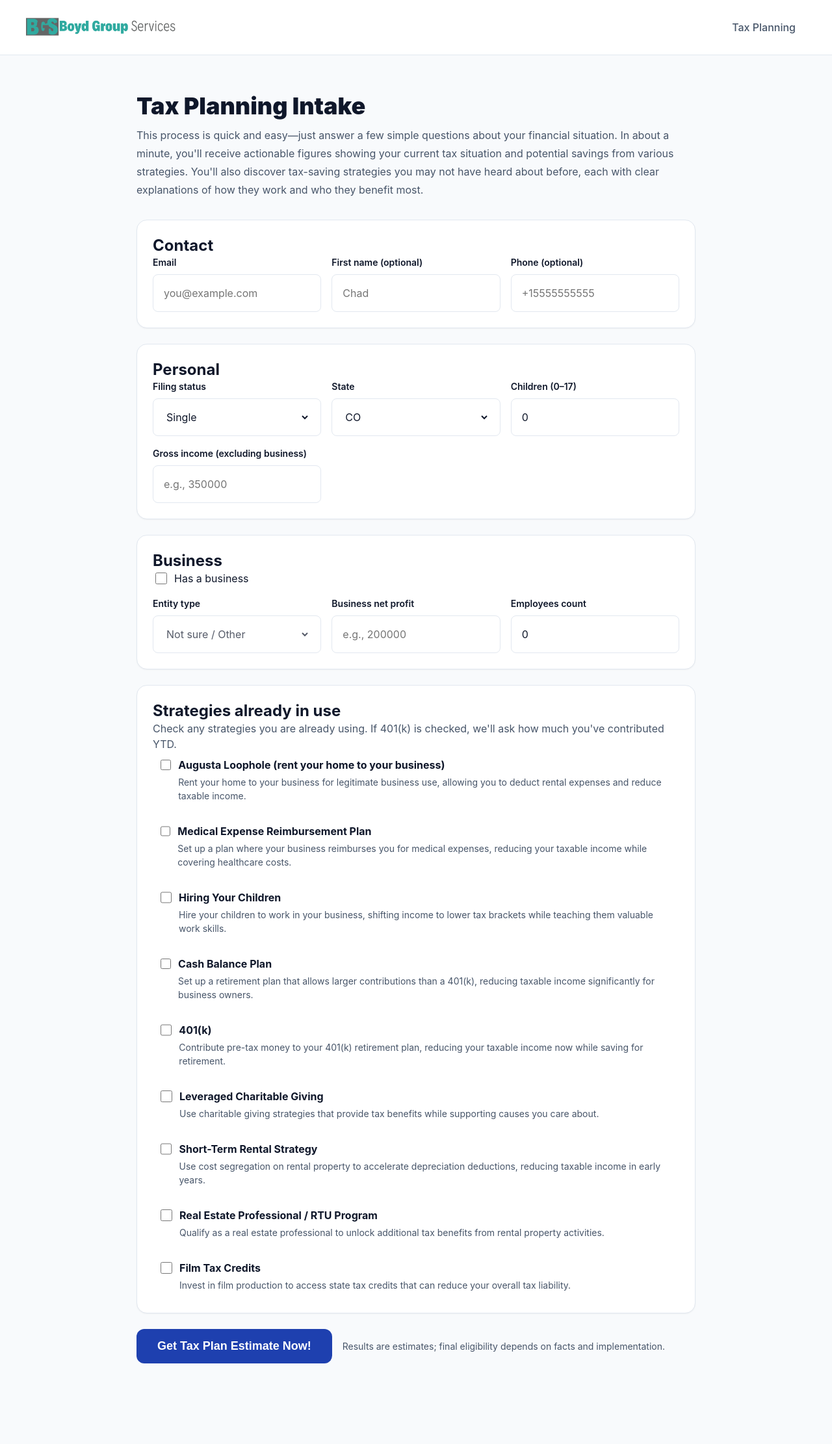
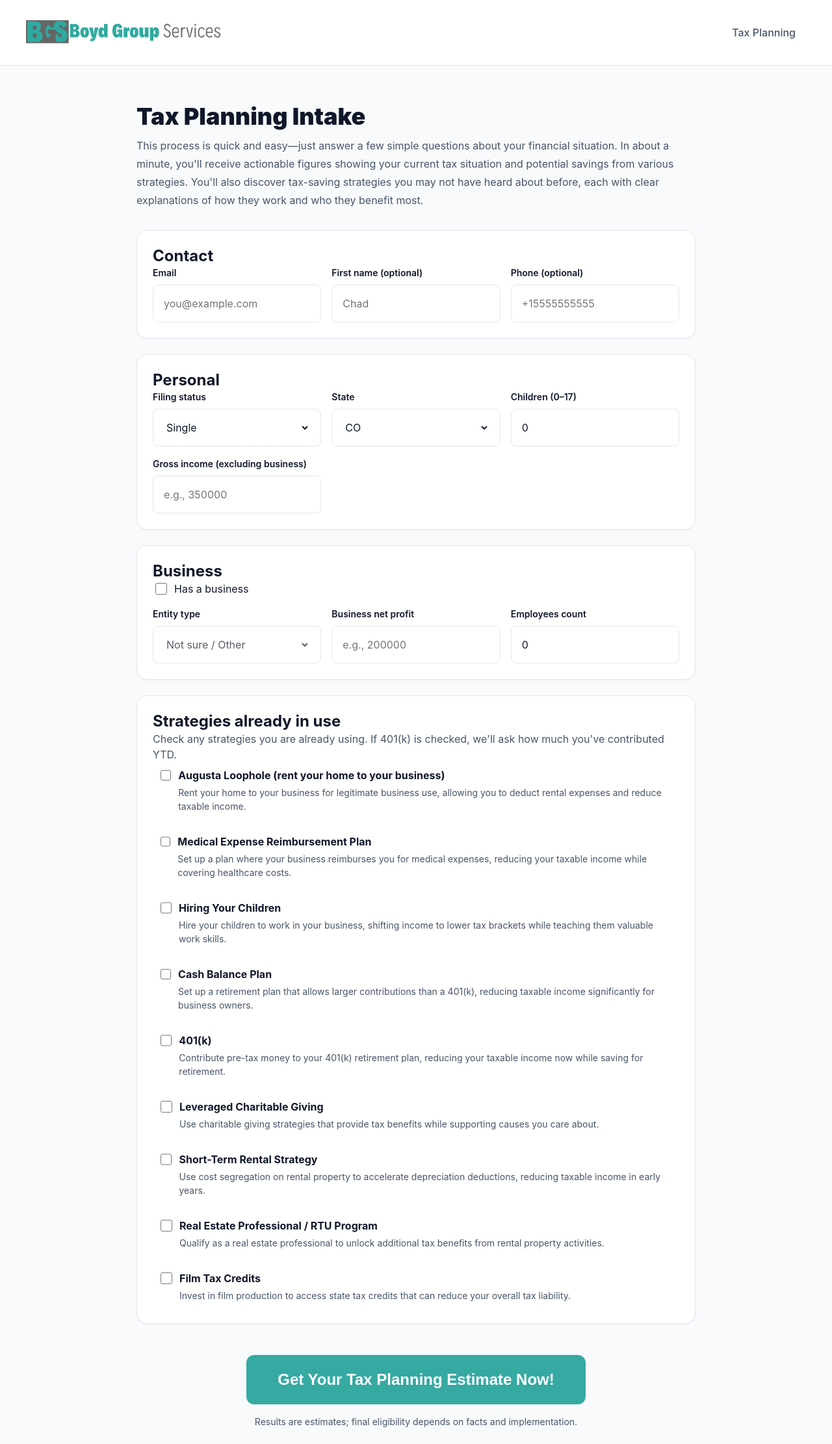
Before and after one commit to chad775/tax-planning-web-app, a Next.js app: page /intake in a window 1280 px wide. Shown: the whole page at 65% size. Before the commit the page ends 2122 px from the top, so only its background shows below. Built offline with nearby package versions, Linux system fonts and the light colour scheme.

Commit message:
Increase logo size and enhance button styling

```diff
--- a/src/app/components/Header.tsx
+++ b/src/app/components/Header.tsx
@@ -87,15 +87,15 @@ function LogoWithFallback() {
   }
 
   return (
-    <div style={{ position: "relative", height: "52px", width: "auto", minWidth: "156px" }}>
+    <div style={{ position: "relative", height: "68px", width: "auto", minWidth: "203px" }}>
       <img
         src={logoSrc}
         alt="Boyd Group Services"
         style={{
-          height: "52px",
+          height: "68px",
           width: "auto",
           objectFit: "contain" as const,
-          maxWidth: "260px",
+          maxWidth: "338px",
         }}
         onError={() => {
           setImgError(true);
--- a/src/app/intake/page.tsx
+++ b/src/app/intake/page.tsx
@@ -440,31 +440,33 @@ router.push("/results");
           )}
         </section>
 
-        <div style={{ display: "flex", gap: spacing.md, alignItems: "center", flexWrap: "wrap" }}>
+        <div style={{ display: "flex", flexDirection: "column", alignItems: "center", gap: spacing.md, marginTop: spacing.lg }}>
           <button
             type="submit"
             disabled={!canSubmit}
             style={{
               ...styles.button,
-              fontSize: typography.fontSize.lg,
-              padding: `${spacing.md} ${spacing.xl}`,
+              fontSize: typography.fontSize["2xl"],
+              padding: `${spacing.lg} ${spacing["2xl"]}`,
+              background: "#36a9a2",
               opacity: canSubmit ? 1 : 0.6,
               cursor: canSubmit ? "pointer" : "not-allowed",
+              minWidth: "400px",
             }}
             onMouseEnter={(e) => {
               if (canSubmit) {
-                e.currentTarget.style.background = colors.primaryDark;
+                e.currentTarget.style.background = "#2d8a84";
               }
             }}
             onMouseLeave={(e) => {
               if (canSubmit) {
-                e.currentTarget.style.background = colors.primary;
+                e.currentTarget.style.background = "#36a9a2";
               }
             }}
           >
-            {submitting ? "Analyzing…" : "Get Tax Plan Estimate Now!"}
+            {submitting ? "Analyzing…" : "Get Your Tax Planning Estimate Now!"}
           </button>
-          <span style={{ ...styles.bodyText, fontSize: typography.fontSize.sm }}>
+          <span style={{ ...styles.bodyText, fontSize: typography.fontSize.sm, textAlign: "center" as const }}>
             Results are estimates; final eligibility depends on facts and implementation.
           </span>
         </div>
```
